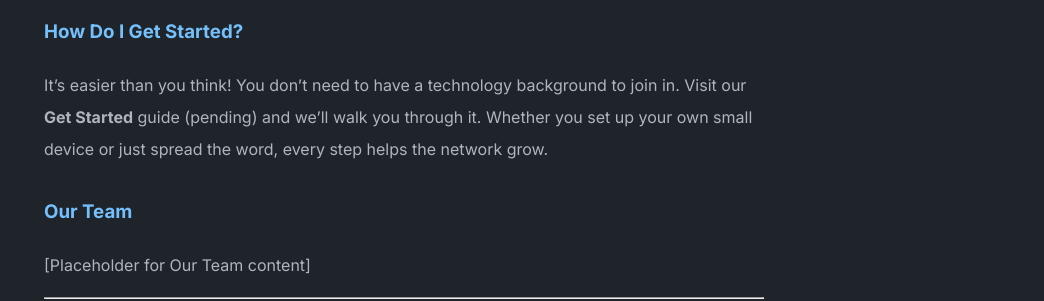
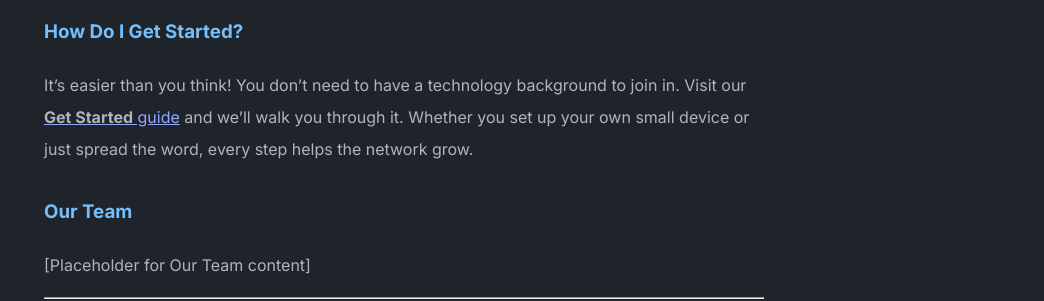
Before and after one commit to maplemesh/maplemesh.org, a Jekyll site: the page built from index.md, in a window 1280 px wide. Shown: the part 876-1177 px from the top of the page, without its empty margins (236-1280 px from the left). Built offline with Jekyll 4.4.1, drawn with Linux system fonts in a browser that asks for light colours.

Commit message:
Update index.md

```diff
--- a/index.md
+++ b/index.md
@@ -14,7 +14,7 @@ Because connection matters. MapleMesh is about more than technology — it’s a
 
 ### How Do I Get Started?
 
-It’s easier than you think! You don’t need to have a technology background to join in. Visit our **Get Started** guide (pending) and we’ll walk you through it. Whether you set up your own small device or just spread the word, every step helps the network grow.
+It’s easier than you think! You don’t need to have a technology background to join in. Visit our [**Get Started** guide](GetStarted.md) and we’ll walk you through it. Whether you set up your own small device or just spread the word, every step helps the network grow.
 
 ### Our Team
 
```
